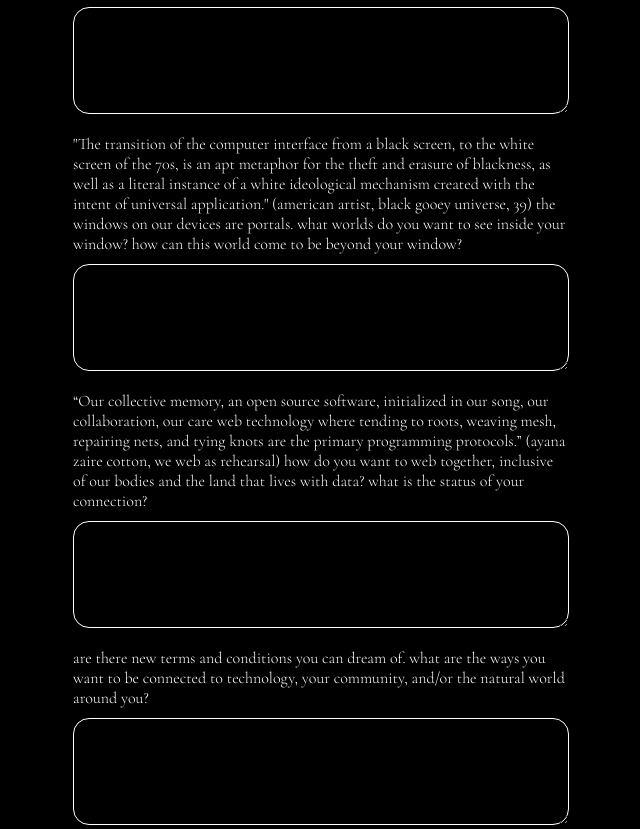
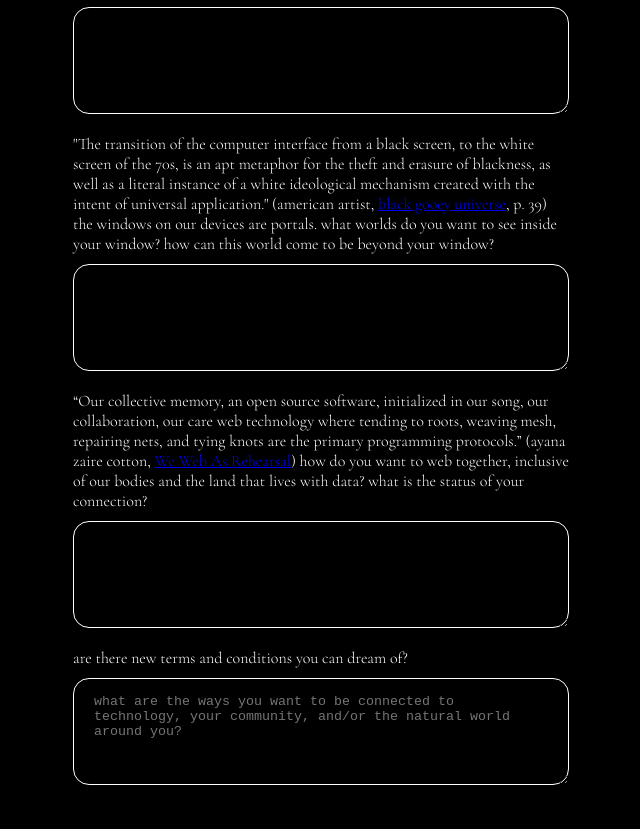
Before and after one commit to ravonr/abc-glossary-form, a plain HTML site: page index.html in a window 1280 px wide. Shown: the part 1041-1870 px from the top of the page, without its empty margins (319-959 px from the left). Drawn offline with nearby package versions, Linux system fonts and the light colour scheme.

Commit message:
updated links

```diff
--- a/index.html
+++ b/index.html
@@ -28,12 +28,12 @@
                 <textarea placeholder="are you on your phone or a computer? are you on wifi? where do the cords and cables lead when you follow them?" name="entry.1906885566" id="place" cols="30" rows="5"></textarea>
                 <label for="clouds">this digital world is made up of <a href="https://mit-serc.pubpub.org/pub/the-cloud-is-material/release/1">clouds</a>, <a href="https://seedaschool.substack.com/p/when-life-hands-you-bugs-learn-from">bugs</a></a>, <a href="https://www.deemjournal.com/stories/digital-gardens">gardens</a>, and <a href="https://mit-serc.pubpub.org/pub/the-cloud-is-material/release/1">farms</a>. are you tending to them online? are you tending to them offline? </label>
                 <textarea name="entry.149793144" id="clouds" cols="30" rows="5"></textarea>
-                <label for="portals">"The transition of the computer interface from a black screen, to the white screen of the 70s, is an apt metaphor for the theft and erasure of blackness, as well as a literal instance of a white ideological mechanism created with the intent of universal application." (american artist, black gooey universe, 39) the windows on our devices are portals. what worlds do you want to see inside your window? how can this world come to be beyond your window?</label>
+                <label for="portals">"The transition of the computer interface from a black screen, to the white screen of the 70s, is an apt metaphor for the theft and erasure of blackness, as well as a literal instance of a white ideological mechanism created with the intent of universal application." (american artist, <a href="https://static1.squarespace.com/static/59238d36d2b8575d127794a4/t/5a60bdecf9619a7f881b02a0/1516289526013/UNBAG_2_AmericanArtist.pdf">black gooey universe</a>, p. 39) the windows on our devices are portals. what worlds do you want to see inside your window? how can this world come to be beyond your window?</label>
                 <textarea name="entry.1090164013" id="portals" cols="30" rows="5"></textarea>
-                <label for="web">“Our collective memory, an open source software, initialized in our song, our collaboration, our care web technology where tending to roots, weaving mesh, repairing nets, and tying knots are the primary programming protocols.” (ayana zaire cotton, we web as rehearsal) how do you want to web together, inclusive of our bodies and the land that lives with data? what is the status of your connection? </label>
+                <label for="web">“Our collective memory, an open source software, initialized in our song, our collaboration, our care web technology where tending to roots, weaving mesh, repairing nets, and tying knots are the primary programming protocols.” (ayana zaire cotton, <a href="https://seedaschool.substack.com/p/we-web-as-rehearsal?publication_id=825580&post_id=87325915&isFreemail=true">We Web As Rehearsal</a>) how do you want to web together, inclusive of our bodies and the land that lives with data? what is the status of your connection? </label>
                 <textarea name="entry.1491766164" id="web" cols="30" rows="5"></textarea>
-                <label for="dream">are there new terms and conditions you can dream of. what are the ways you want to be connected to technology, your community, and/or the natural world around you?</label>
-                <textarea name="entry.1783652583" id="dream" cols="30" rows="5"></textarea>
+                <label for="dream">are there new terms and conditions you can dream of?</label>
+                <textarea placeholder="what are the ways you want to be connected to technology, your community, and/or the natural world around you?" name="entry.1783652583" id="dream" cols="30" rows="5"></textarea>
             </fieldset>
             <input type="submit" value="Submit">
         </form>
```
